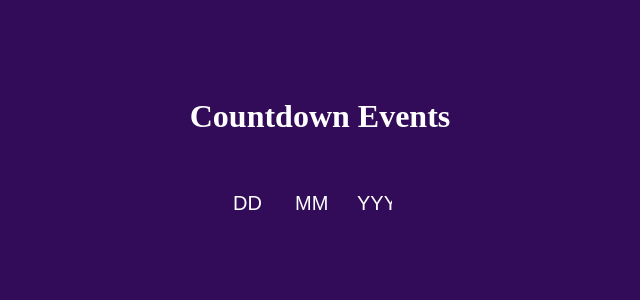
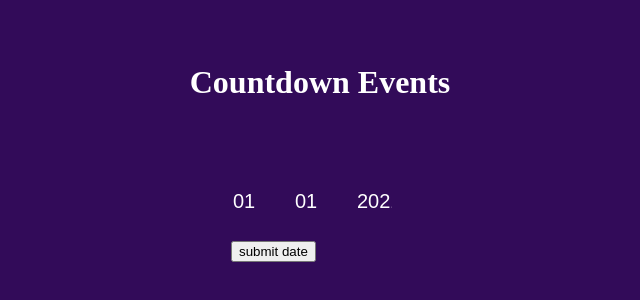
Before and after one commit to August-Souza/Countdown-Events, a plain HTML site: page index.html in a window 1280 px wide. Shown: the part 244-544 px from the top of the page, without its empty margins (320-960 px from the left). Drawn offline with Linux system fonts and the light colour scheme.

Commit message:
Update index.html

```diff
--- a/index.html
+++ b/index.html
@@ -9,11 +9,13 @@
   </head>
   <body>
     <h1>Countdown Events<h1>
+      <p id="result"></p>
       <div>
-        <input type="number" id="dayEvent" placeholder="DD" value="" />
-        <input type="number" name="minuteEvent" placeholder="MM" value="" />
-        <input type="number" name="secondEvent" placeholder="YYYY" value="" />
+        <input type="number" class="date" id="dayEvent" placeholder="DD" value="01" />
+        <input type="number" class="date" id="minuteEvent" placeholder="MM" value="01" />
+        <input type="number" class="date" id="secondEvent" placeholder="YYYY" value="2021" />
       </div>
+      <button onclick="myFunction()">submit date</button>
       <script src="main.js" type="text/javascript" charset="utf-8"></script>
   </body>
 </html>
```
